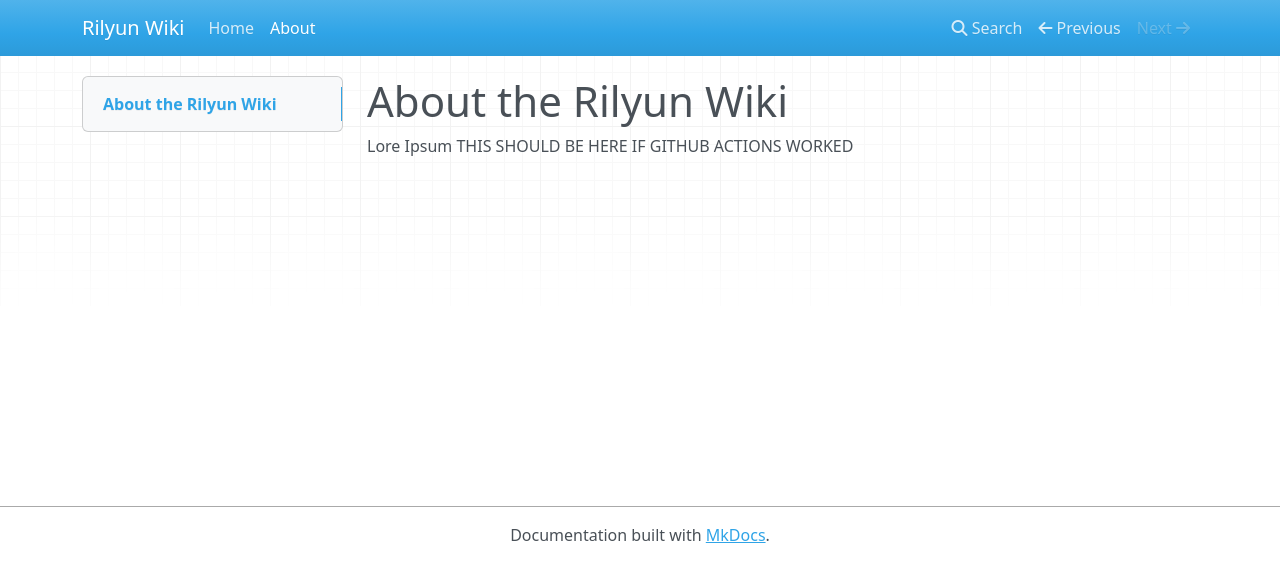
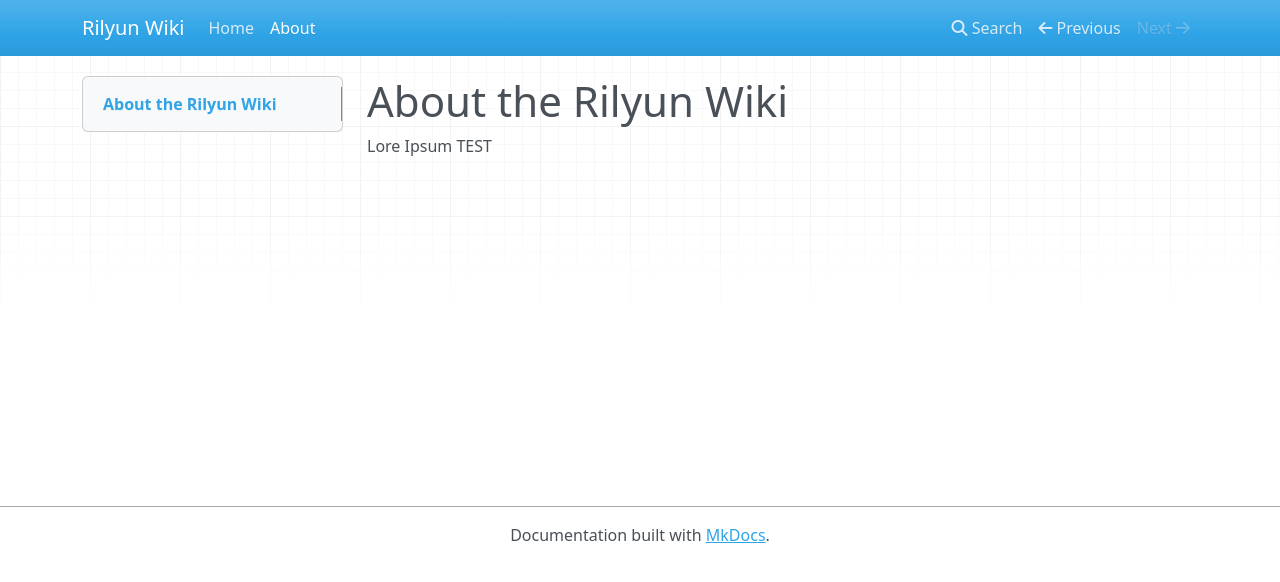
Before and after one commit to sithyrys522/Rilyun-Wiki, an MkDocs documentation site: the page built from docs/about.md, in a window 1280 px wide. Shown: the top 582 px of the page. Built offline with MkDocs 1.6.1, drawn with Linux system fonts in a browser that asks for light colours; nearby versions of some CDN libraries.

Commit message:
Updated about

```diff
--- a/docs/about.md
+++ b/docs/about.md
@@ -1,3 +1,3 @@
 # About the Rilyun Wiki
 
-Lore Ipsum THIS SHOULD BE HERE IF GITHUB ACTIONS WORKED
+Lore Ipsum TEST
```
